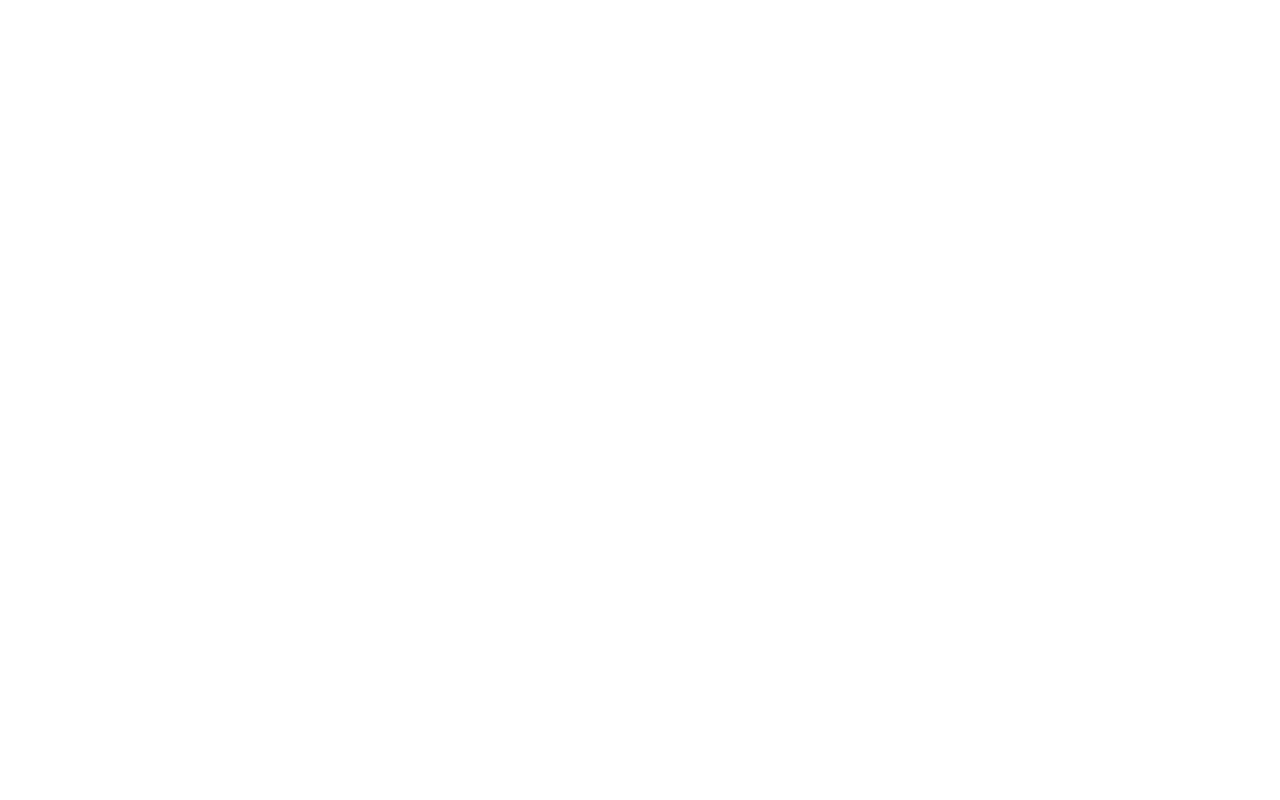
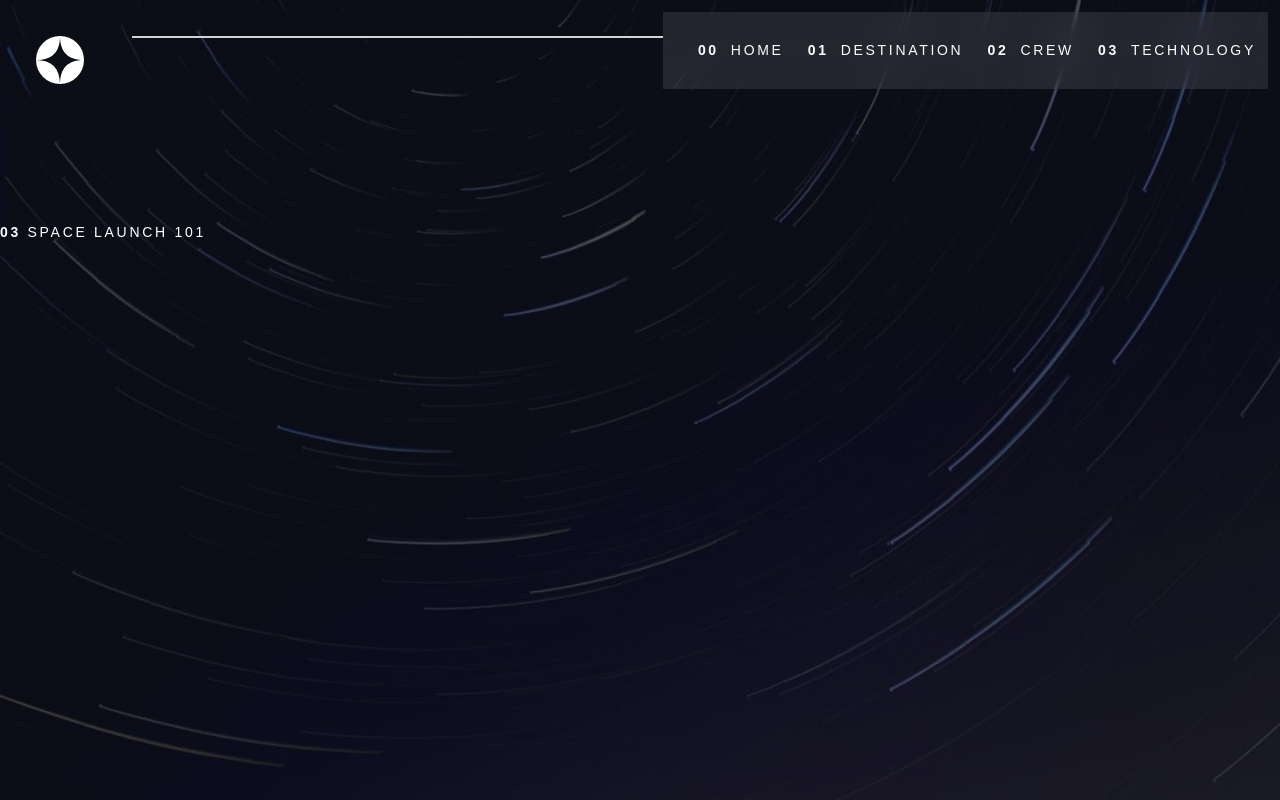
Before and after one commit to jennifer-Arciniegas/Proyecto-NOVA, a plain HTML site: page assets/pages/technology.html in a window 1280 px wide. Drawn offline with nearby package versions, Linux system fonts and the light colour scheme; a web font is replaced by a local one.

Commit message:
creacion pagina tecnologia, creacion linea del menu

```diff
--- a/assets/css/styles.css
+++ b/assets/css/styles.css
@@ -395,3 +395,17 @@ body {
 .dest-data {
     font-weight: 900;
 }
+/*------------------------------------*/
+/*            TECHNOLOGY             */
+/*------------------------------------*/
+.technology{
+    background-image: url(/assets/technology/background-technology-desktop.jpg);
+}
+
+.lineamenu{
+    border: 1px solid lightgray;
+    width: 41.5vw;
+    height: 2px;
+    position: relative;
+    z-index: 5;
+}
--- a/assets/pages/technology.html
+++ b/assets/pages/technology.html
@@ -0,0 +1,61 @@
+<!DOCTYPE html>
+<html lang="en">
+<head>
+    <meta charset="UTF-8">
+    <meta name="viewport" content="width=device-width, initial-scale=1.0">
+    <meta http-equiv="X-UA-Compatible" content="ie=edge">
+
+    <!-- Google Fonts: Bellefair -->
+    <link rel="preconnect" href="https://fonts.googleapis.com">
+    <link rel="preconnect" href="https://fonts.gstatic.com" crossorigin>
+    <link href="https://fonts.googleapis.com/css2?family=Anybody:ital,wght@0,100..900;1,100..900&family=Bellefair&family=Roboto:ital,wght@0,100;0,300;0,400;0,500;0,700;0,900;1,100;1,300;1,400;1,500;1,700;1,900&display=swap" rel="stylesheet">
+    <!-- Google Fonts: Barlow -->
+    <link rel="preconnect" href="https://fonts.googleapis.com">
+    <link rel="preconnect" href="https://fonts.gstatic.com" crossorigin>
+    <link href="https://fonts.googleapis.com/css2?family=Anybody:ital,wght@0,100..900;1,100..900&family=Barlow:ital,wght@0,100;0,200;0,300;0,400;0,500;0,600;0,700;0,800;0,900;1,100;1,200;1,300;1,400;1,500;1,600;1,700;1,800;1,900&family=Bellefair&family=Roboto:ital,wght@0,100;0,300;0,400;0,500;0,700;0,900;1,100;1,300;1,400;1,500;1,700;1,900&display=swap" rel="stylesheet">
+
+    <!-- Website Icon -->
+    <link rel="icon" href="./assets/icon.png" type="image/x-icon">
+
+    <!-- Bulma -->
+    <link rel="stylesheet" href="https://cdn.jsdelivr.net/npm/bulma@1.0.2/css/bulma.min.css">
+
+    <!-- CSS -->
+    <link rel="stylesheet" href="/assets/css/styles.css" type="text/css">
+
+  <meta name="description" content="Nova is an enterprise aiming to become a leader in the space turism industry">
+    <title>Nova</title>
+</head>
+<body class="technology">
+
+    <nav class="navbar p-3">
+        <div class="navbar-brand p-5">
+            <img class="logo" src="/assets/shared/logo.svg" alt="space tourism logo">
+        </div>
+
+        <input type="checkbox" id="menu-toggle">
+        <label for="menu-toggle" class="navbar-burger">
+            <div class="navbar-burger">
+                <img src="/assets/shared/icon-hamburger.svg" alt="Icon nav burger">
+            </div>
+        </label>
+        <hr class="lineamenu ml-5 is-hidden-mobile is-hidden-tablet-only">
+        <!-- Ensure this is directly after the input for the sibling relationship -->
+        <div class="navbar-menu" id="navMenu">
+            <div class="navbar-end">
+                <a class="navbar-item fs-200 ff-sans-cond uppercase text-white letter-spacing-2" href="index.html"><span class="number">00</span>Home</a>
+                <a class="navbar-item fs-200 ff-sans-cond uppercase text-white letter-spacing-2" href="destination.html"><span class="number">01</span>Destination</a>
+                <a class="navbar-item fs-200 ff-sans-cond uppercase text-white letter-spacing-2" href="crew.html"><span class="number">02</span>Crew</a>
+                <a class="navbar-item fs-200 ff-sans-cond uppercase text-white letter-spacing-2" href="technology.html"><span class="number">03</span>Technology</a>
+            </div>
+        </div>
+    </nav>
+
+    <section>
+      <div class="titul3 ">
+        <h2 class="fs-200 ff-sans-cond uppercase text-white letter-spacing-2"> <span class="number">03</span>  SPACE LAUNCH 101</h2>
+      </div>
+    </section>
+
+</body>
+</html>
```
